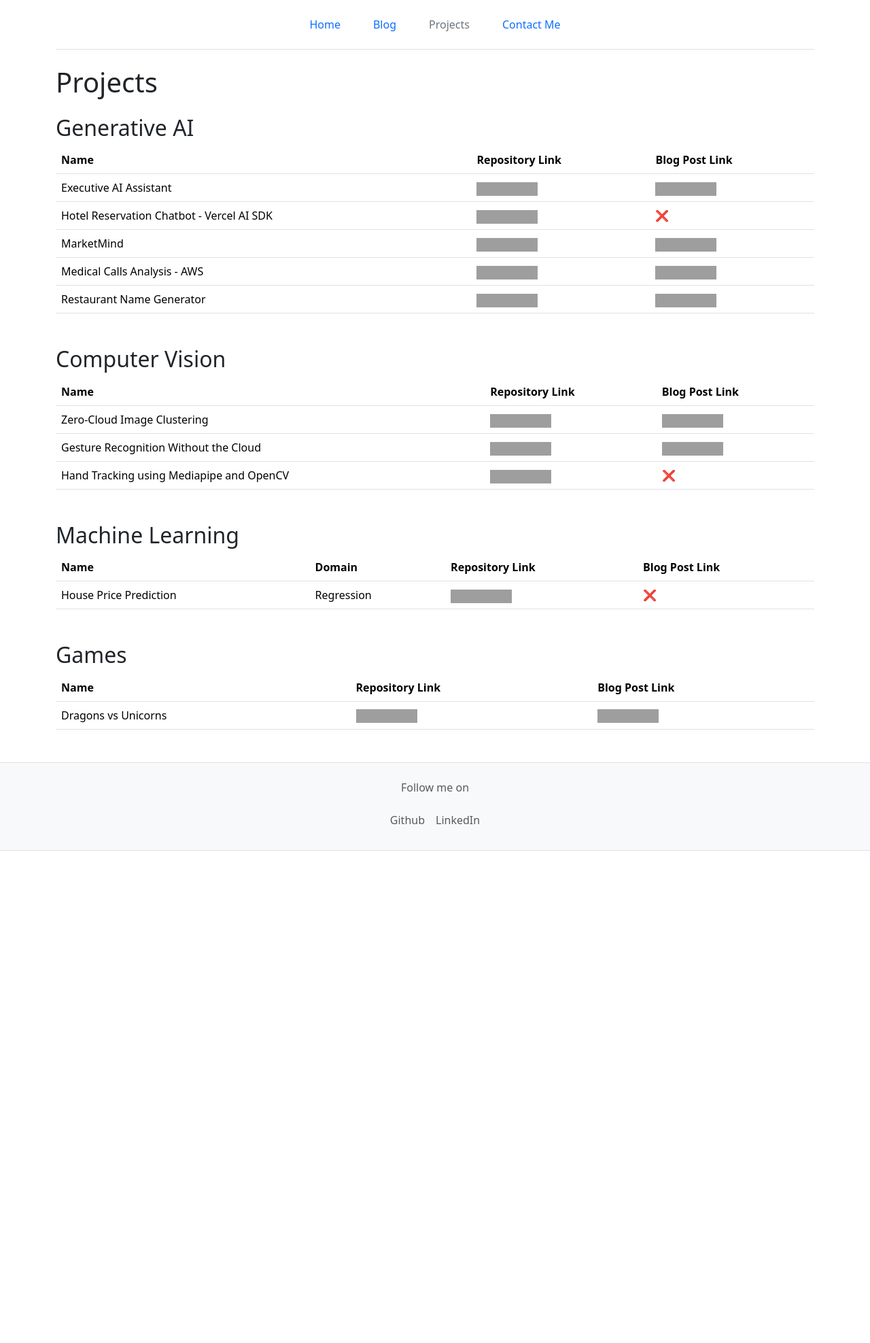
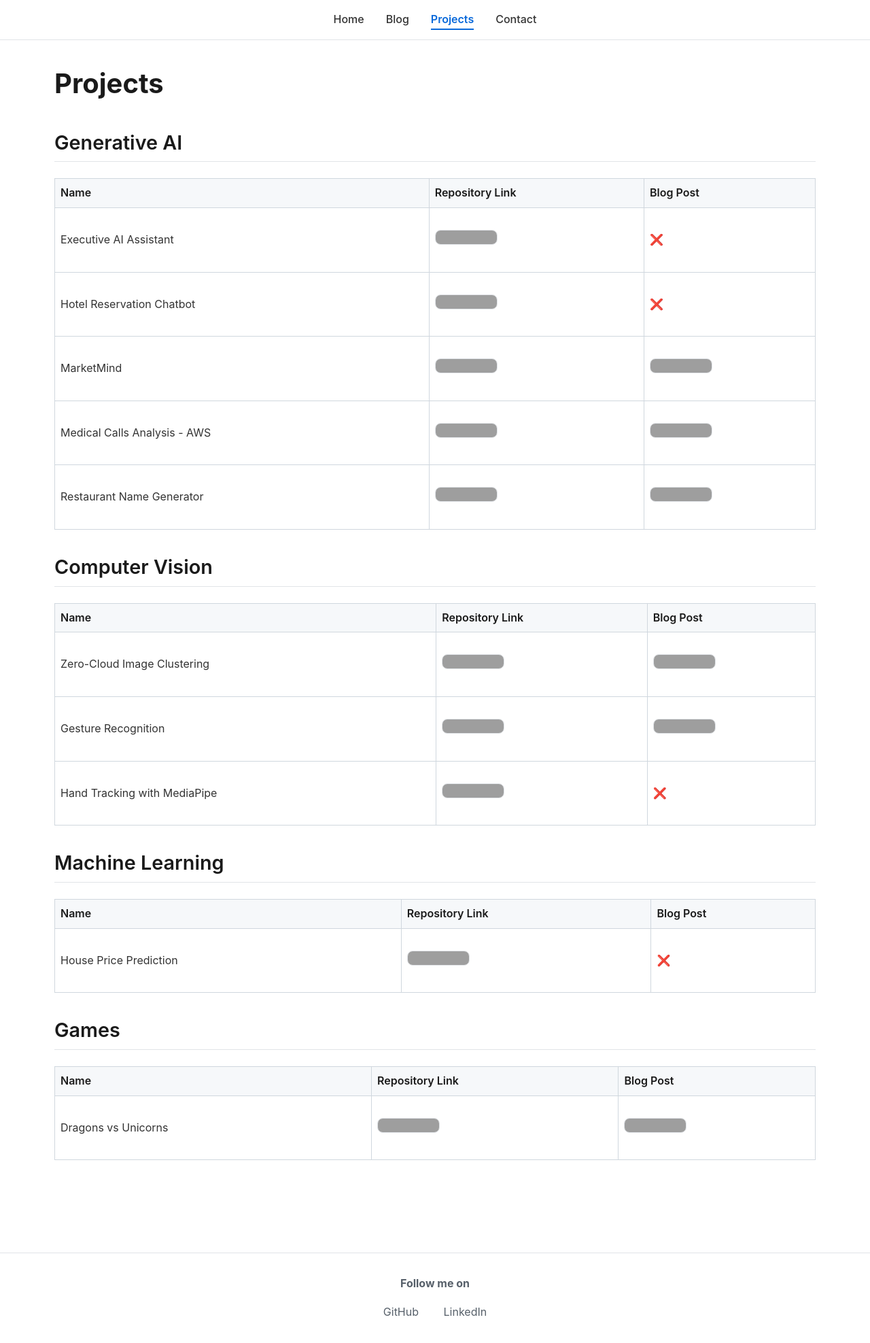
Before and after one commit to pedropcamellon/pedropcamellon.github.io, a Jekyll site: the page built from projects.md, in a window 1280 px wide. Shown: the whole page at 68% size. Built offline with Jekyll 4.4.1, drawn with Linux system fonts in a browser that asks for light colours; before the commit the page ends 1251 px from its top, so only the background shows below that; some of the changed lines change nothing that is shown; grey boxes are pictures that could not be loaded.

Commit message:
Migrate project showcase page to jekyll

```diff
--- a/css/main.css
+++ b/css/main.css
@@ -162,6 +162,30 @@
   text-decoration: underline;
 }
 
+/* Tables */
+article table {
+  width: 100%;
+  border-collapse: collapse;
+  margin: 1.5rem 0;
+}
+
+article table th,
+article table td {
+  padding: 0.5rem;
+  text-align: left;
+  border: 1px solid #d0d7de;
+}
+
+article table th {
+  background: #f6f8fa;
+  font-weight: 600;
+  color: #1a1a1a;
+}
+
+article table tr:hover {
+  background: #f6f8fa;
+}
+
 /* Footer */
 footer {
   border-top: 1px solid #e1e4e8;
--- a/projects.html
+++ /dev/null
@@ -1,398 +0,0 @@
-<!-- TODO Migrate to jekyll -->
-<!DOCTYPE html>
-<html lang="en">
-  <head>
-    <meta charset="UTF-8" />
-    <meta name="viewport" content="width=device-width, initial-scale=1.0" />
-
-    <link rel="icon" type="image/x-icon" href="/img/favicon.png" />
-
-    <title>Pedro Camellon - Blog</title>
-
-    <script type="text/javascript">
-      (function (c, l, a, r, i, t, y) {
-        c[a] =
-          c[a] ||
-          function () {
-            (c[a].q = c[a].q || []).push(arguments);
-          };
-        t = l.createElement(r);
-        t.async = 1;
-        t.src = "https://www.clarity.ms/tag/" + i;
-        y = l.getElementsByTagName(r)[0];
-        y.parentNode.insertBefore(t, y);
-      })(window, document, "clarity", "script", "kykpoeffvx");
-    </script>
-
-    <!-- Bootstrap CSS -->
-    <link
-      href="https://cdn.jsdelivr.net/npm/bootstrap@5.3.3/dist/css/bootstrap.min.css"
-      rel="stylesheet"
-      integrity="sha384-QWTKZyjpPEjISv5WaRU9OFeRpok6YctnYmDr5pNlyT2bRjXh0JMhjY6hW+ALEwIH"
-      crossorigin="anonymous"
-    />
-  </head>
-  <body class="text-gray-800">
-    <div class="container">
-      <header
-        class="d-flex flex-wrap align-items-center justify-content-center justify-content-md-between py-3 mb-4 border-bottom"
-      >
-        <div class="col-md-3 mb-2 mb-md-0"></div>
-
-        <ul class="nav col-12 col-md-auto mb-2 justify-content-center mb-md-0">
-          <li><a href="/" class="nav-link px-4">Home</a></li>
-          <li><a href="/blog.html" class="nav-link px-4">Blog</a></li>
-          <li>
-            <a href="/projects" class="nav-link px-4 link-secondary"
-              >Projects</a
-            >
-          </li>
-          <li><a href="/#contact" class="nav-link px-4">Contact Me</a></li>
-        </ul>
-
-        <div class="col-md-3 text-end"></div>
-      </header>
-    </div>
-
-    <main class="container mb-5">
-      <h1 class="mb-4">Projects</h1>
-
-      <h2>Generative AI</h2>
-
-      <!-- Projects Table -->
-      <table class="table mb-5">
-        <thead>
-          <tr>
-            <th scope="col">Name</th>
-            <th scope="col">Repository Link</th>
-            <th scope="col">Blog Post Link</th>
-          </tr>
-        </thead>
-        <tbody>
-          <!-- Executive AI Assistant -->
-          <tr class="py-1">
-            <td>Executive AI Assistant</td>
-            <td>
-              <a
-                href="https://github.com/pedropcamellon/executive-ai-assistant"
-                target="_blank"
-              >
-                <img
-                  src="https://img.shields.io/badge/GitHub-Repo-blue.svg"
-                  alt="GitHub Repo - Executive AI Assistant"
-                />
-              </a>
-            </td>
-            <td>
-              <a
-                href="https://pedropcamellon.notion.site/Executive-AI-Assistant-17d54742cee9805fbd5ce279c737308a"
-              >
-                <img
-                  src="https://img.shields.io/badge/Notion-Blog_Post-blue.svg"
-                  alt="Notion - Executive AI Assistant"
-                />
-              </a>
-            </td>
-          </tr>
-          <!-- END Executive AI Assistant -->
-
-          <!-- Hotel Reservation Chatbot - Vercel AI SDK -->
-          <tr class="py-1">
-            <td>Hotel Reservation Chatbot - Vercel AI SDK</td>
-            <td>
-              <a
-                href="https://github.com/pedropcamellon/hotel-booking-chatbot-vercel-ai-sdk"
-                target="_blank"
-              >
-                <img
-                  src="https://img.shields.io/badge/GitHub-Repo-blue.svg"
-                  alt="GitHub Repo - Hotel Reservation Chatbot - Vercel AI SDK"
-                />
-              </a>
-            </td>
-            <td>
-              <span class="ml-8">❌</span>
-            </td>
-          </tr>
-          <!-- END Hotel Reservation Chatbot - Vercel AI SDK -->
-
-          <!-- MarketMind -->
-          <tr class="py-1">
-            <td>MarketMind</td>
-            <td>
-              <a
-                href="https://github.com/pedropcamellon/market-mind"
-                target="_blank"
-              >
-                <img
-                  src="https://img.shields.io/badge/GitHub-Repo-blue.svg"
-                  alt="GitHub Repo - MarketMind"
-                />
-              </a>
-            </td>
-            <td>
-              <a
-                href="https://pedropcamellon.notion.site/MarketMind-16354742cee980f1bb19d75f8039f27c"
-              >
-                <img
-                  src="https://img.shields.io/badge/Notion-Blog_Post-blue.svg"
-                  alt="Notion - MarketMind"
-                />
-              </a>
-            </td>
-          </tr>
-          <!-- END MarketMind -->
-
-          <!-- Medical Calls Analysis - AWS -->
-          <tr class="py-1">
-            <td>Medical Calls Analysis - AWS</td>
-            <td>
-              <a
-                href="https://github.com/pedropcamellon/medical-calls-analysis-aws"
-                target="_blank"
-              >
-                <img
-                  src="https://img.shields.io/badge/GitHub-Repo-blue.svg"
-                  alt="GitHub Repo - Medical Calls Analysis - AWS"
-                />
-              </a>
-            </td>
-            <td>
-              <a
-                href="https://pedropcamellon.notion.site/Serverless-LLM-with-Amazon-Bedrock-Part-1-Getting-Started-dc152ebec6f74690b9ce5223628314fd?pvs=4"
-              >
-                <img
-                  src="https://img.shields.io/badge/Notion-Blog_Post-blue.svg"
-                  alt="Notion - Medical Calls Analysis - AWS"
-                />
-              </a>
-            </td>
-          </tr>
-          <!-- END Medical Calls Analysis - AWS -->
-
-          <!-- Restaurant Name Generator -->
-          <tr class="py-1">
-            <td>Restaurant Name Generator</td>
-            <td>
-              <a
-                href="https://github.com/pedropcamellon/restaurant-name-generator"
-                target="_blank"
-              >
-                <img
-                  src="https://img.shields.io/badge/GitHub-Repo-blue.svg"
-                  alt="GitHub Repo - Restaurant Name Generator"
-                />
-              </a>
-            </td>
-            <td>
-              <a
-                href="https://pedropcamellon.notion.site/Building-an-LLM-based-Restaurant-Name-Generator-app-using-LangChain-and-Streamlit-4228d45516534160b7287393f57d5fbc?pvs=4"
-              >
-                <img
-                  src="https://img.shields.io/badge/Notion-Blog_Post-blue.svg"
-                  alt="Notion - Restaurant Name Generator"
-                />
-              </a>
-            </td>
-          </tr>
-          <!-- END Restaurant Name Generator -->
-        </tbody>
-      </table>
-
-      <!-- END Generative AI -->
-
-      <h2>Computer Vision</h2>
-
-      <table class="table mb-5">
-        <thead>
-          <tr>
-            <th scope="col">Name</th>
-            <th scope="col">Repository Link</th>
-            <th scope="col">Blog Post Link</th>
-          </tr>
-        </thead>
-        <tbody>
-          <!-- Zero-Cloud Image Clustering  -->
-          <tr class="py-1">
-            <td>Zero-Cloud Image Clustering</td>
-            <td>
-              <a
-                href="https://github.com/pedropcamellon/image-similarity-clustering-engine"
-                target="_blank"
-              >
-                <img
-                  src="https://img.shields.io/badge/GitHub-Repo-blue.svg"
-                  alt="GitHub Repo - Zero-Cloud Image Clustering"
-                />
-              </a>
-            </td>
-            <td>
-              <a
-                href="https://pedropcamellon.notion.site/Zero-Cloud-Image-Clustering-1ef54742cee980019a2fd9806702fd56?pvs=4"
-              >
-                <img
-                  src="https://img.shields.io/badge/Notion-Blog_Post-blue.svg"
-                  alt="Notion - Zero-Cloud Image Clustering"
-                />
-              </a>
-            </td>
-          </tr>
-          <!-- END Zero-Cloud Image Clustering -->
-
-          <!-- Gesture Recognition Without the Cloud -->
-          <tr class="py-1">
-            <td>Gesture Recognition Without the Cloud</td>
-            <td>
-              <a
-                href="https://github.com/pedropcamellon/gesture-detection-analysis"
-                target="_blank"
-              >
-                <img
-                  src="https://img.shields.io/badge/GitHub-Repo-blue.svg"
-                  alt="GitHub Repo - Gesture Recognition Without the Cloud"
-                />
-              </a>
-            </td>
-            <td>
-              <a
-                href="https://pedropcamellon.notion.site/Gesture-Recognition-Without-the-Cloud-Why-On-Device-AI-Is-a-Game-Changer-1ef54742cee9803aa04eed0f7213e8d8?pvs=4"
-              >
-                <img
-                  src="https://img.shields.io/badge/Notion-Blog_Post-blue.svg"
-                  alt="Notion - Gesture Recognition Without the Cloud"
-                />
-              </a>
-            </td>
-          </tr>
-          <!-- END Gesture Recognition Without the Cloud -->
-
-          <!-- Hand Tracking using Mediapipe and OpenCV -->
-          <tr class="py-1">
-            <td>Hand Tracking using Mediapipe and OpenCV</td>
-            <td>
-              <a
-                href="https://github.com/pedropcamellon/hand-tracking-mediapipe-opencv"
-                target="_blank"
-              >
-                <img
-                  src="https://img.shields.io/badge/GitHub-Repo-blue.svg"
-                  alt="GitHub Repo - Hand Tracking using Mediapipe and OpenCV"
-                />
-              </a>
-            </td>
-            <td>
-              <span class="ml-8">❌</span>
-            </td>
-          </tr>
-          <!-- END Hand Tracking using Mediapipe and OpenCV -->
-        </tbody>
-      </table>
-
-      <!-- END Computer Vision -->
-
-      <h2>Machine Learning</h2>
-
-      <table class="table mb-5">
-        <thead>
-          <tr>
-            <th scope="col">Name</th>
-            <th scope="col">Domain</th>
-            <th scope="col">Repository Link</th>
-            <th scope="col">Blog Post Link</th>
-          </tr>
-        </thead>
-        <tbody>
-          <!-- House Price Prediction -->
-          <tr class="py-1">
-            <td>House Price Prediction</td>
-            <td>Regression</td>
-            <td>
-              <a
-                href="https://github.com/pedropcamellon/house-price-prediction"
-                target="_blank"
-              >
-                <img
-                  src="https://img.shields.io/badge/GitHub-Repo-blue.svg"
-                  alt="GitHub Repo - House Price Prediction"
-                />
-              </a>
-            </td>
-            <td>
-              <span class="ml-8">❌</span>
-            </td>
-          </tr>
-        </tbody>
-      </table>
-
-      <!-- END Machine Learning -->
-
-      <h2>Games</h2>
-
-      <table class="table mb-5">
-        <thead>
-          <tr>
-            <th scope="col">Name</th>
-            <th scope="col">Repository Link</th>
-            <th scope="col">Blog Post Link</th>
-          </tr>
-        </thead>
-        <tbody>
-          <!-- Dragons vs Unicorns -->
-          <tr class="py-1">
-            <td>Dragons vs Unicorns</td>
-            <td>
-              <a
-                href="https://github.com/pedropcamellon/dragons-vs-unicorns"
-                target="_blank"
-              >
-                <img
-                  src="https://img.shields.io/badge/GitHub-Repo-blue.svg"
-                  alt="GitHub Repo - Hotel Reservation Chatbot - Vercel AI SDK"
-                />
-              </a>
-            </td>
-            <td>
-              <a
-                href="https://pedropcamellon.notion.site/Dragons-vs-Unicorns-Part-I-HTML-and-CSS-11854742cee9800c852bfc628fc1bea1?pvs=4"
-              >
-                <img
-                  src="https://img.shields.io/badge/Notion-Blog_Post-blue.svg"
-                  alt="Notion - Dragons vs Unicorns"
-                />
-              </a>
-            </td>
-          </tr>
-        </tbody>
-      </table>
-      <!-- END Games -->
-    </main>
-
-    <footer
-      class="py-4 text-center text-body-secondary bg-body-tertiary border-top border-bottom"
-    >
-      <!-- Social Links -->
-      <p class="text-lg font-semibold">Follow me on</p>
-
-      <ul class="nav justify-content-center">
-        <li class="nav-item">
-          <a
-            href="https://github.com/pedropcamellon"
-            target="_blank"
-            class="nav-link px-2 text-body-secondary"
-          >
-            Github
-          </a>
-        </li>
-        <li class="nav-item">
-          <a
-            href="https://www.linkedin.com/in/pedropcamellon/"
-            target="_blank"
-            class="nav-link px-2 text-body-secondary"
-          >
-            LinkedIn
-          </a>
-        </li>
-      </ul>
-    </footer>
-  </body>
-</html>
--- /dev/null
+++ b/projects.md
@@ -0,0 +1,34 @@
+---
+layout: default
+title: "Projects"
+---
+
+## Generative AI
+
+| Name                         | Repository Link                                                                                                                                                                                                  | Blog Post                                                                                                                                                                                         |
+| ---------------------------- | ---------------------------------------------------------------------------------------------------------------------------------------------------------------------------------------------------------------- | ------------------------------------------------------------------------------------------------------------------------------------------------------------------------------------------------- |
+| Executive AI Assistant       | <a href="https://github.com/pedropcamellon/executive-ai-assistant" target="_blank"><img src="https://img.shields.io/badge/GitHub-Repo-blue.svg" alt="GitHub Repo - Executive AI Assistant"/></a>                 | ❌                                                                                                                                                                                                |
+| Hotel Reservation Chatbot    | <a href="https://github.com/pedropcamellon/hotel-booking-chatbot-vercel-ai-sdk" target="_blank"><img src="https://img.shields.io/badge/GitHub-Repo-blue.svg" alt="GitHub Repo - Hotel Reservation Chatbot"/></a> | ❌                                                                                                                                                                                                |
+| MarketMind                   | <a href="https://github.com/pedropcamellon/market-mind" target="_blank"><img src="https://img.shields.io/badge/GitHub-Repo-blue.svg" alt="GitHub Repo - MarketMind"/></a>                                        | <a href="/blog/marketmind.html"><img src="https://img.shields.io/badge/Blog-Post-blue.svg" alt="Blog Post - MarketMind"/></a>                                                                     |
+| Medical Calls Analysis - AWS | <a href="https://github.com/pedropcamellon/medical-calls-analysis-aws" target="_blank"><img src="https://img.shields.io/badge/GitHub-Repo-blue.svg" alt="GitHub Repo - Medical Calls Analysis"/></a>             | <a href="/blog/medical-calls-analysis-in-aws-part-1-getting-started.html"><img src="https://img.shields.io/badge/Blog-Post-blue.svg" alt="Blog Post - Medical Calls Analysis"/></a>               |
+| Restaurant Name Generator    | <a href="https://github.com/pedropcamellon/restaurant-name-generator" target="_blank"><img src="https://img.shields.io/badge/GitHub-Repo-blue.svg" alt="GitHub Repo - Restaurant Name Generator"/></a>           | <a href="/blog/build-a-restaurant-name-generator-using-langchain-and-streamlit.html"><img src="https://img.shields.io/badge/Blog-Post-blue.svg" alt="Blog Post - Restaurant Name Generator"/></a> |
+
+## Computer Vision
+
+| Name                         | Repository Link                                                                                                                                                                                                   | Blog Post                                                                                                                                                                                            |
+| ---------------------------- | ----------------------------------------------------------------------------------------------------------------------------------------------------------------------------------------------------------------- | ---------------------------------------------------------------------------------------------------------------------------------------------------------------------------------------------------- |
+| Zero-Cloud Image Clustering  | <a href="https://github.com/pedropcamellon/image-similarity-clustering-engine" target="_blank"><img src="https://img.shields.io/badge/GitHub-Repo-blue.svg" alt="GitHub Repo - Zero-Cloud Image Clustering"/></a> | <a href="/blog/zero-cloud-image-clustering.html"><img src="https://img.shields.io/badge/Blog-Post-blue.svg" alt="Blog Post - Zero-Cloud Image Clustering"/></a>                                      |
+| Gesture Recognition          | <a href="https://github.com/pedropcamellon/gesture-detection-analysis" target="_blank"><img src="https://img.shields.io/badge/GitHub-Repo-blue.svg" alt="GitHub Repo - Gesture Recognition"/></a>                 | <a href="/blog/gesture-recognition-without-the-cloud-why-on-device-ai-is-a-game-changer.html"><img src="https://img.shields.io/badge/Blog-Post-blue.svg" alt="Blog Post - Gesture Recognition"/></a> |
+| Hand Tracking with MediaPipe | <a href="https://github.com/pedropcamellon/hand-tracking-mediapipe-opencv" target="_blank"><img src="https://img.shields.io/badge/GitHub-Repo-blue.svg" alt="GitHub Repo - Hand Tracking"/></a>                   | ❌                                                                                                                                                                                                   |
+
+## Machine Learning
+
+| Name                   | Repository Link                                                                                                                                                                                  | Blog Post |
+| ---------------------- | ------------------------------------------------------------------------------------------------------------------------------------------------------------------------------------------------ | --------- |
+| House Price Prediction | <a href="https://github.com/pedropcamellon/house-price-prediction" target="_blank"><img src="https://img.shields.io/badge/GitHub-Repo-blue.svg" alt="GitHub Repo - House Price Prediction"/></a> | ❌        |
+
+## Games
+
+| Name                | Repository Link                                                                                                                                                                            | Blog Post                                                                                                                                                           |
+| ------------------- | ------------------------------------------------------------------------------------------------------------------------------------------------------------------------------------------ | ------------------------------------------------------------------------------------------------------------------------------------------------------------------- |
+| Dragons vs Unicorns | <a href="https://github.com/pedropcamellon/dragons-vs-unicorns" target="_blank"><img src="https://img.shields.io/badge/GitHub-Repo-blue.svg" alt="GitHub Repo - Dragons vs Unicorns"/></a> | <a href="/blog/dragons-vs-unicorns-part-i-html-and-css.html"><img src="https://img.shields.io/badge/Blog-Post-blue.svg" alt="Blog Post - Dragons vs Unicorns"/></a> |
```
